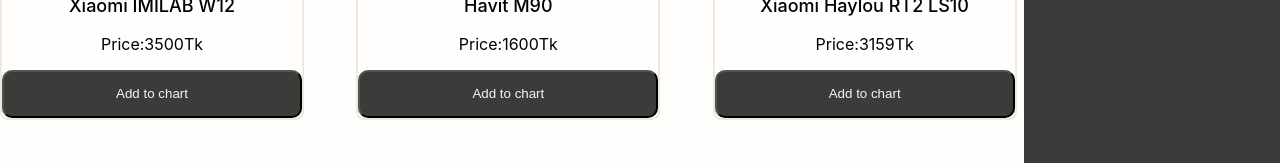
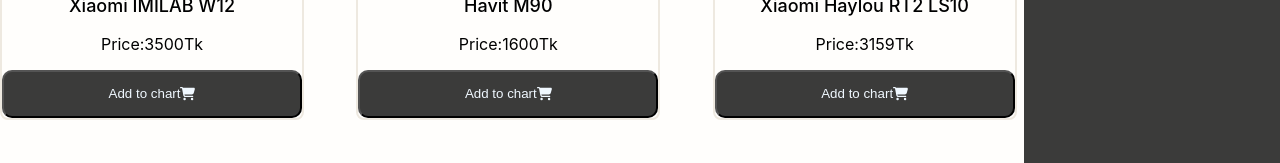
Before and after one commit to akashvaithemal/smartwatch-luckyone, a React (Create React App) app: page / in a window 1280 px wide. Shown: the part 429-592 px from the top of the page. Built offline with nearby package versions, Linux system fonts and the light colour scheme.

Commit message:
icon added and all rechecked

```diff
--- a/package.json
+++ b/package.json
@@ -3,6 +3,9 @@
   "version": "0.1.0",
   "private": true,
   "dependencies": {
+    "@fortawesome/fontawesome-svg-core": "^6.1.1",
+    "@fortawesome/free-solid-svg-icons": "^6.1.1",
+    "@fortawesome/react-fontawesome": "^0.1.18",
     "@testing-library/jest-dom": "^5.16.3",
     "@testing-library/react": "^12.1.4",
     "@testing-library/user-event": "^13.5.0",
--- a/src/components/Product/Product.css
+++ b/src/components/Product/Product.css
@@ -16,11 +16,17 @@
 border-radius: 10px;
 color: aliceblue;
 width: 100%;
+display: flex;
+align-items: center;
+justify-content: center;
 
 }
-.btn-chart :hover{
+.btn-chart .btn-txt{
+    margin-right: 5px;
+}
+/* .btn-chart :hover{
     transform: scale(1.5);
-}
+} */
 .product-name{
     font-weight: 500;
     font-size: large;
--- a/src/components/Product/Product.js
+++ b/src/components/Product/Product.js
@@ -1,4 +1,9 @@
 import React from 'react';
+import { FontAwesomeIcon } from '@fortawesome/react-fontawesome'
+import { faShoppingCart } from '@fortawesome/free-solid-svg-icons'
+
+
+
 import './Product.css'
 
 const Product = ({product,handleAddToChart}) => {
@@ -17,6 +22,7 @@
            </div>
            <button onClick={ () =>handleAddToChart(product)} className='btn-chart'>
                <p>Add to chart</p>
+               <FontAwesomeIcon icon={faShoppingCart}></FontAwesomeIcon>
 
            </button>
         </div>
```
Also changed, not shown: 1 other file (tests, documents, lock files or other folders).
